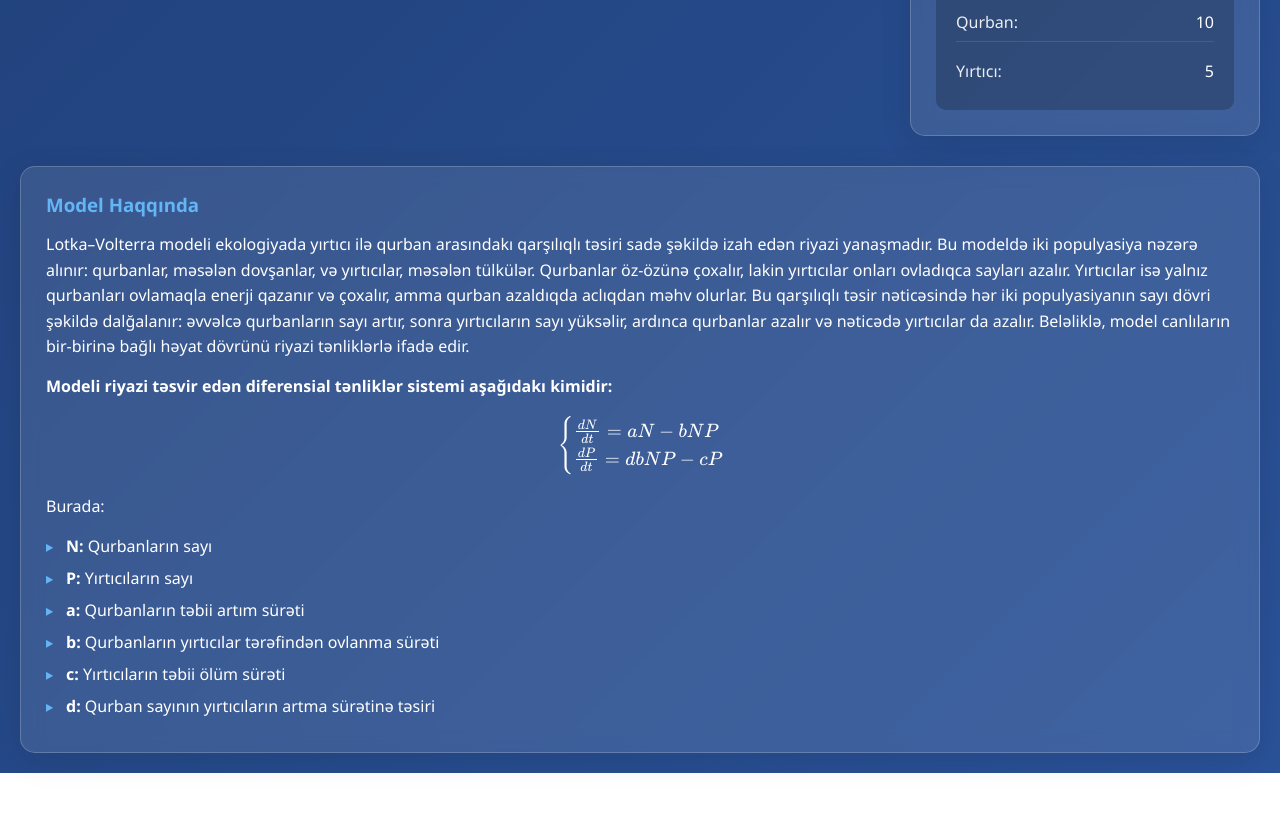
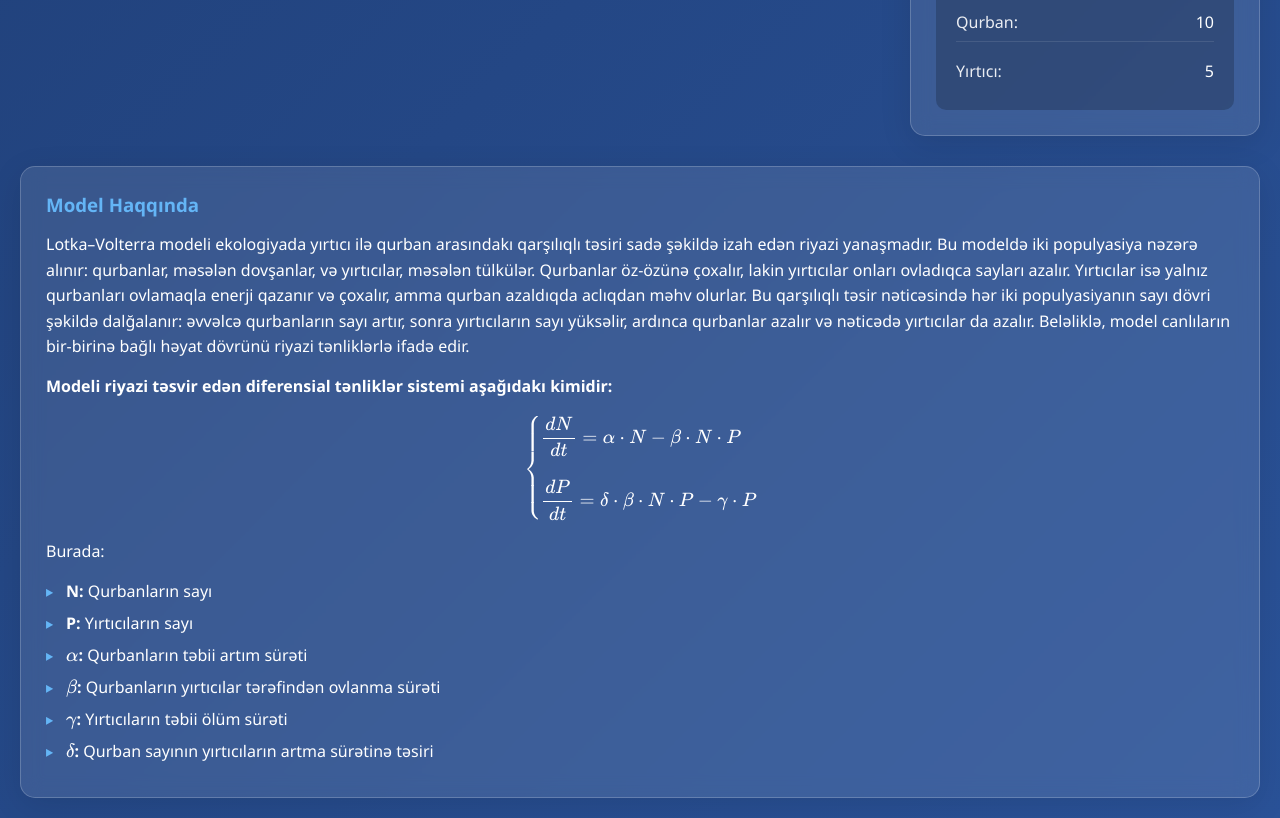
Before and after one commit to jannatsamadov/lotka-volterra-sim, a plain HTML site: page index.html in a window 1280 px wide. Shown: the part 940-1758 px from the top of the page. Before the commit the page ends 1713 px from the top, so only its background shows below. Drawn offline with nearby package versions, Linux system fonts and the light colour scheme.

Commit message:
Update mathematical model equations in index.html

```diff
--- a/index.html
+++ b/index.html
@@ -10,6 +10,13 @@
     <script src="https://polyfill.io/v3/polyfill.min.js?features=es6"></script>
     <script id="MathJax-script" async
       src="https://cdn.jsdelivr.net/npm/mathjax@3/es5/tex-mml-chtml.js">
+    </script>
+    <script>
+        window.MathJax = {
+          tex: {
+            inlineMath: [['$', '$'], ['\\(', '\\)']]
+          }
+        };
     </script>
 </head>
 <body>
@@ -97,15 +104,15 @@
                 Yırtıcılar isə yalnız qurbanları ovlamaqla enerji qazanır və çoxalır, amma qurban azaldıqda aclıqdan məhv olurlar. Bu qarşılıqlı təsir nəticəsində hər iki populyasiyanın sayı dövri şəkildə dalğalanır: əvvəlcə qurbanların sayı artır, sonra yırtıcıların sayı yüksəlir, ardınca qurbanlar azalır və nəticədə yırtıcılar da azalır. Beləliklə, model canlıların bir-birinə bağlı həyat dövrünü riyazi tənliklərlə ifadə edir. </p>
 
             <h4>Modeli riyazi təsvir edən diferensial tənliklər sistemi aşağıdakı kimidir:</h4>
-            <p>$$\begin{cases} \frac{dN}{dt} = aN - bNP \\ \frac{dP}{dt} = dbNP - cP \end{cases}$$</p>
+            <p>$$\begin{cases} \displaystyle \frac{dN}{dt} = \alpha \cdot N - \beta \cdot N \cdot P \\[10pt] \displaystyle \frac{dP}{dt} = \delta \cdot \beta \cdot N \cdot P - \gamma \cdot P \end{cases}$$</p>
             <p>Burada:</p>
             <ul>
                 <li><strong>N:</strong> Qurbanların sayı</li>
                 <li><strong>P:</strong> Yırtıcıların sayı</li>
-                <li><strong>a:</strong> Qurbanların təbii artım sürəti</li>
-                <li><strong>b:</strong> Qurbanların yırtıcılar tərəfindən ovlanma sürəti</li>
-                <li><strong>c:</strong> Yırtıcıların təbii ölüm sürəti</li>
-                <li><strong>d:</strong> Qurban sayının yırtıcıların artma sürətinə təsiri</li>
+                <li><strong>$\alpha$:</strong> Qurbanların təbii artım sürəti</li>
+                <li><strong>$\beta$:</strong> Qurbanların yırtıcılar tərəfindən ovlanma sürəti</li>
+                <li><strong>$\gamma$:</strong> Yırtıcıların təbii ölüm sürəti</li>
+                <li><strong>$\delta$:</strong> Qurban sayının yırtıcıların artma sürətinə təsiri</li>
             </ul>
         </div>
     </div>
```
